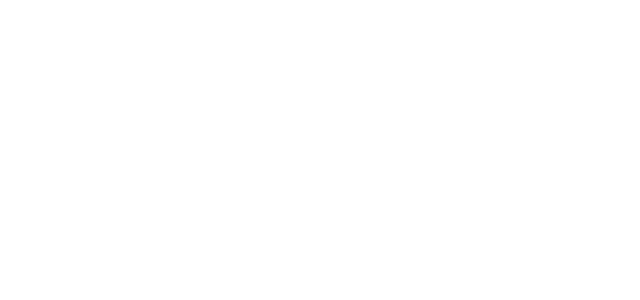
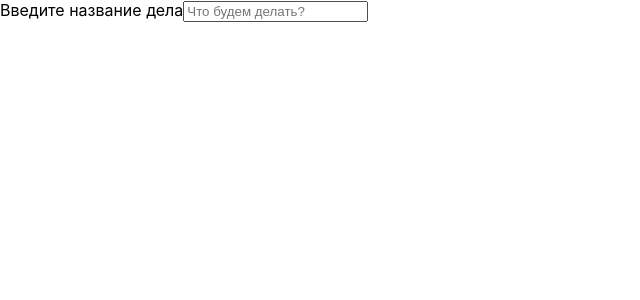
Before and after one commit to Bageera13/todo-best-app, a React (Create React App) app: page / in a window 1280 px wide. Shown: the top 300 px of the page, without its empty margins (0-640 px from the left). Built offline with nearby package versions, Linux system fonts and the light colour scheme.

Commit message:
feat: add component TodoForm

```diff
--- a/src/App.tsx
+++ b/src/App.tsx
@@ -1,10 +1,13 @@
-import React from 'react';
-import './App.css';
+import React, { useState } from "react";
+import "./App.css";
+import { TodoForm } from "./components/TodoForm/TodoForm";
 
 function App() {
+  const [todos, setTodos] = useState([]);
+
   return (
     <div className="App">
-
+      <TodoForm />
     </div>
   );
 }
--- /dev/null
+++ b/src/components/TodoForm/TodoForm.tsx
@@ -0,0 +1,32 @@
+import React, { useState } from "react";
+
+export const TodoForm: React.FC = () => {
+  const [title, setTitle] = useState<string>("");
+
+  const changeHandler = (event: React.ChangeEvent<HTMLInputElement>) => {
+    setTitle(event.target.value);
+  };
+
+  const keyPressHandler = (event: React.KeyboardEvent<HTMLInputElement>) => {
+    if (event.key === "Enter") {
+      setTitle("");
+    }
+  };
+
+  return (
+    <div>
+      <label className="todo-form__lable-title" htmlFor="title">
+        Введите название дела
+      </label>
+      <input
+        id="title"
+        className="todo-form__input"
+        value={title}
+        onKeyPress={keyPressHandler}
+        onChange={changeHandler}
+        type="text"
+        placeholder="Что будем делать?"
+      />
+    </div>
+  );
+};
```
